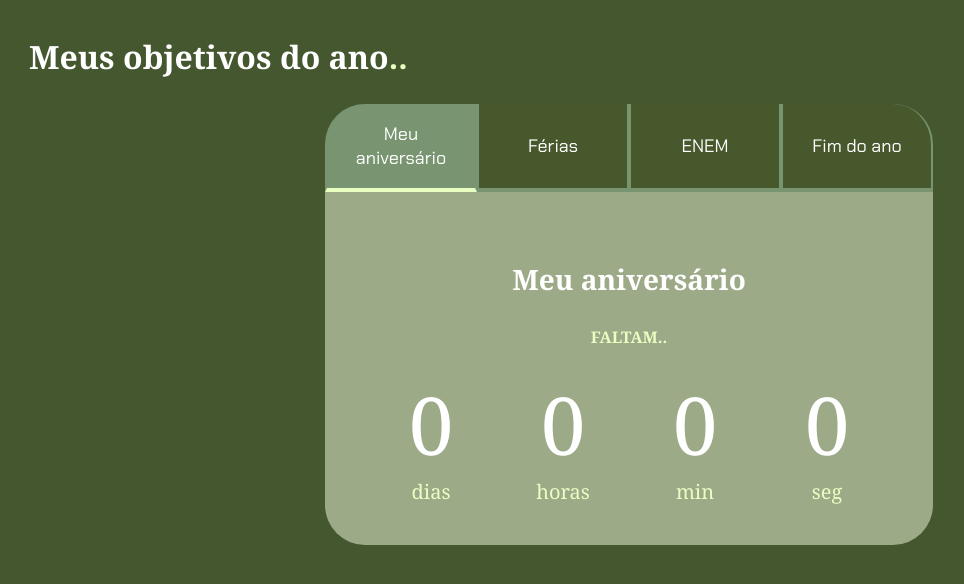
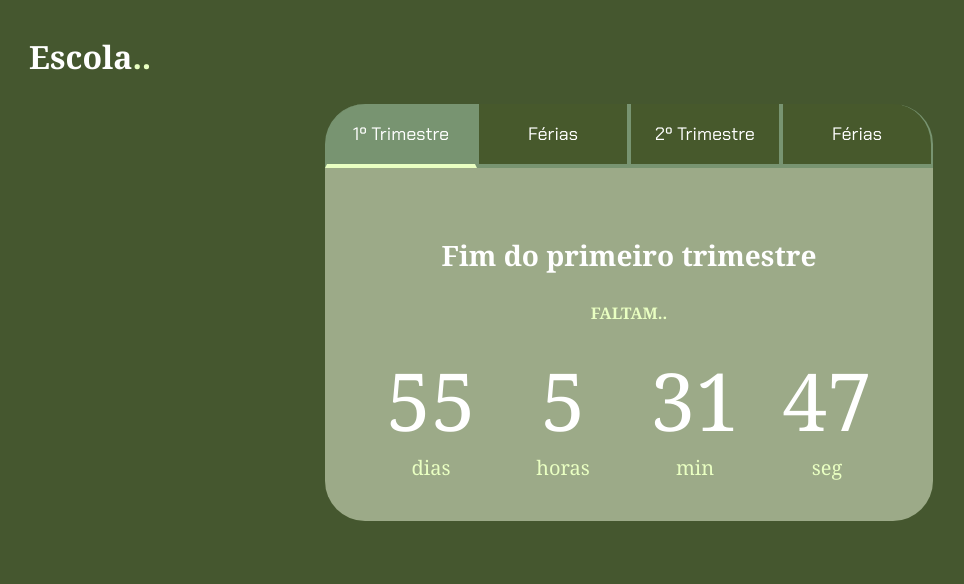
Before and after one commit to plomxv/paloma-1tri-p2, a plain HTML site: page index.html in a window 1280 px wide. Shown: the whole page, without its empty margins (11-975 px from the left). Drawn offline with Linux system fonts and the light colour scheme.

Commit message:
Add files via upload

```diff
--- a/index.html
+++ b/index.html
@@ -10,17 +10,17 @@
 
 <body>
     <section class="conteudo-principal">
-        <h2 class="titulo-principal">Meus objetivos do ano<span>..</span></h2>
+        <h2 class="titulo-principal">Escola<span>..</span></h2>
         <div class="conteudo">
             <div class="botoes">
-                <button class="botao ativo">Meu aniversário</button>
+                <button class="botao ativo">1º Trimestre</button>
                 <button class="botao">Férias</button>
-                <button class="botao">ENEM</button>
-                <button class="botao">Fim do ano</button>
+                <button class="botao">2º Trimestre</button>
+                <button class="botao">Férias</button>
             </div>
             <div class="abas-textos">
                 <div class="aba-conteudo ativo">
-                    <h3 class="aba-conteudo-titulo-principal">Meu aniversário</h3>
+                    <h3 class="aba-conteudo-titulo-principal">Fim do primeiro trimestre</h3>
                     <h4 class="aba-conteudo-titulo-secundario">Faltam..</h4>
                     <div class="contador">
                         <div class="contador-digito">
@@ -42,7 +42,7 @@
                     </div>
                 </div>
                 <div class="aba-conteudo">
-                    <h3 class="aba-conteudo-titulo-principal">Férias escolares</h3>
+                    <h3 class="aba-conteudo-titulo-principal">Férias do meio do ano</h3>
                     <h4 class="aba-conteudo-titulo-secundario">Faltam..</h4>
                     <div class="contador">
                         <div class="contador-digito">
@@ -64,7 +64,7 @@
                     </div>
                 </div>
                 <div class="aba-conteudo">
-                    <h3 class="aba-conteudo-titulo-principal">Exame Nacional do Ensino Médio</h3>
+                    <h3 class="aba-conteudo-titulo-principal">Fim do segundo trimestre</h3>
                     <h4 class="aba-conteudo-titulo-secundario">Faltam..</h4>
                     <div class="contador">
                         <div class="contador-digito">
@@ -86,7 +86,7 @@
                     </div>
                 </div>
                 <div class="aba-conteudo">
-                    <h3 class="aba-conteudo-titulo-principal">Fim de 2024</h3>
+                    <h3 class="aba-conteudo-titulo-principal">Férias do fim do ano</h3>
                     <h4 class="aba-conteudo-titulo-secundario">Faltam..</h4>
                     <div class="contador">
                         <div class="contador-digito">
--- a/main.js
+++ b/main.js
@@ -15,10 +15,10 @@ for (let i = 0; i < botoes.length; i++) {
 }
 
 const contadores = document.querySelectorAll(".contador");
-const tempoObjetivo1 = new Date("2023-10-05T00:00:00");
-const tempoObjetivo2 = new Date("2023-12-05T00:00:00");
-const tempoObjetivo3 = new Date("2023-12-30T00:00:00");
-const tempoObjetivo4 = new Date("2024-02-01T00:00:00");
+const tempoObjetivo1 = new Date("2024-05-17T00:00:00");
+const tempoObjetivo2 = new Date("2024-07-05T00:00:00");
+const tempoObjetivo3 = new Date("2024-09-06T00:00:00");
+const tempoObjetivo4 = new Date("2024-12-13T00:00:00");
 
 const tempos = [tempoObjetivo1,tempoObjetivo2,tempoObjetivo3,tempoObjetivo4];
 
```
